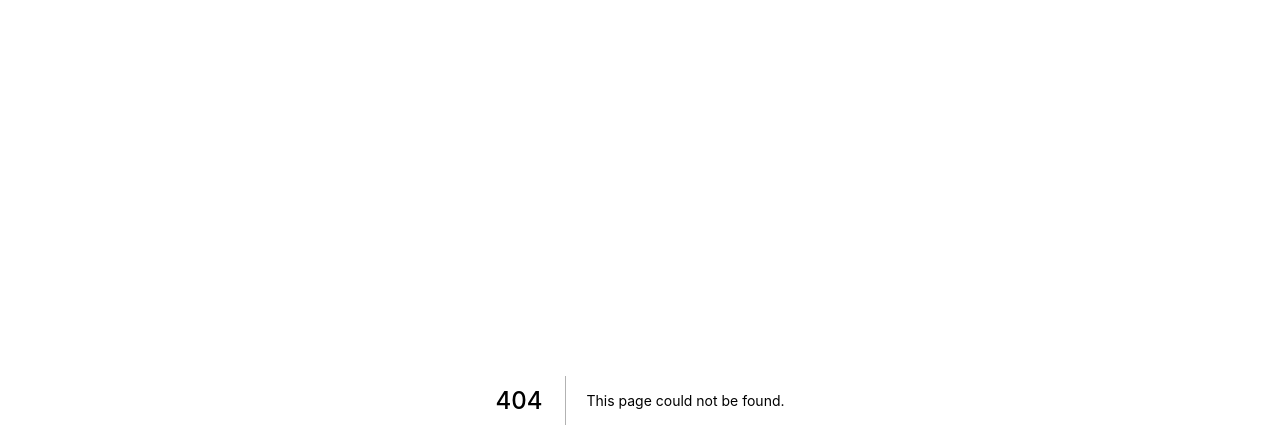
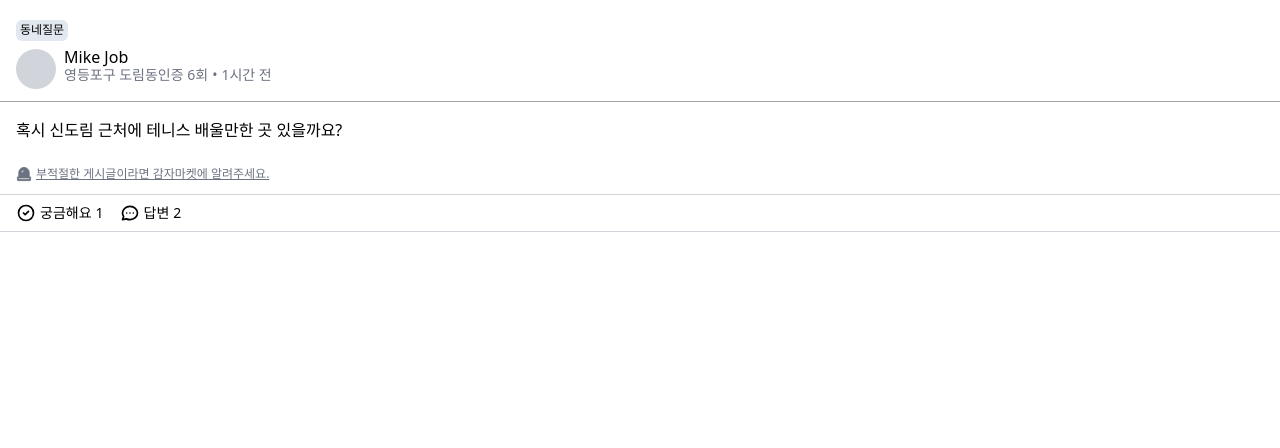
Before and after one commit to rnrudxo2872/market-c, a Next.js app: page /community/1 in a window 1280 px wide. Before the commit this address had no page. Shown: the top 448 px of the page. Built offline with nearby package versions, Linux system fonts and the light colour scheme.

Commit message:
community - padding 수정 및 detail 페이지 작성 중

```diff
--- /dev/null
+++ b/pages/community/[id].tsx
@@ -0,0 +1,94 @@
+import { NextPage } from "next";
+import Link from "next/link";
+
+const CommunityPostDetail: NextPage = () => {
+  return (
+    <div className="pt-5">
+      <section className="flex flex-col">
+        <div className="flex mb-2 px-4">
+          <span className="bg-slate-200 px-1 py-[0.15rem] rounded-md text-xs">
+            동네질문
+          </span>
+        </div>
+        <div>
+          <div className="flex gap-2 border-b border-stone-400 pb-3 px-4">
+            <div className="w-10 h-10 rounded-full bg-gray-300" />
+            <div className="flex flex-col leading-none">
+              <span>Mike Job</span>
+              <div className="flex gap-1 text-sm text-gray-500">
+                <div>
+                  <span>영등포구 도림동</span>
+                  <span>인증 {6}회</span>
+                </div>
+                <span>•</span>
+                <div>
+                  <span>1시간 전</span>
+                </div>
+              </div>
+            </div>
+          </div>
+        </div>
+      </section>
+      <article className="p-4 space-y-6 border-b border-gray-300 pb-3">
+        <section>
+          <p>혹시 신도림 근처에 테니스 배울만한 곳 있을까요?</p>
+        </section>
+        <section className="flex items-center gap-1 text-xs text-gray-500 fill-gray-500">
+          <svg
+            viewBox="0 0 24 24"
+            xmlns="http://www.w3.org/2000/svg"
+            stroke="currentColor"
+            className="w-4 h-4"
+          >
+            <g data-name="Layer 2" id="Layer_2">
+              <path d="M21,16H20V10A8,8,0,0,0,4,10v6H3a1,1,0,0,0-1,1v4a1,1,0,0,0,1,1H21a1,1,0,0,0,1-1V17A1,1,0,0,0,21,16ZM12,6V8a2,2,0,0,0-2,2H8A4,4,0,0,1,12,6Zm8,14H4V18H20Z" />
+            </g>
+          </svg>
+          <span className="underline">
+            부적절한 게시글이라면 감자마켓에 알려주세요.
+          </span>
+        </section>
+      </article>
+      <section className="flex gap-4 items-center px-4 border-b border-gray-300">
+        <div className="flex gap-1 items-center py-2">
+          <svg
+            className="w-5 h-5"
+            fill="none"
+            stroke="currentColor"
+            viewBox="0 0 24 24"
+            xmlns="http://www.w3.org/2000/svg"
+          >
+            <path
+              strokeLinecap="round"
+              strokeLinejoin="round"
+              strokeWidth="2"
+              d="M9 12l2 2 4-4m6 2a9 9 0 11-18 0 9 9 0 0118 0z"
+            ></path>
+          </svg>
+          <span className="text-sm">궁금해요</span>
+          <span className="text-sm">{1}</span>
+        </div>
+        <div className="flex gap-1 items-center">
+          <svg
+            className="w-5 h-5"
+            fill="none"
+            stroke="currentColor"
+            viewBox="0 0 24 24"
+            xmlns="http://www.w3.org/2000/svg"
+          >
+            <path
+              strokeLinecap="round"
+              strokeLinejoin="round"
+              strokeWidth="2"
+              d="M8 12h.01M12 12h.01M16 12h.01M21 12c0 4.418-4.03 8-9 8a9.863 9.863 0 01-4.255-.949L3 20l1.395-3.72C3.512 15.042 3 13.574 3 12c0-4.418 4.03-8 9-8s9 3.582 9 8z"
+            ></path>
+          </svg>
+          <span className="text-sm">답변</span>
+          <span className="text-sm">{2}</span>
+        </div>
+      </section>
+    </div>
+  );
+};
+
+export default CommunityPostDetail;
--- a/pages/community/index.tsx
+++ b/pages/community/index.tsx
@@ -8,13 +8,13 @@ const Community: NextPage = () => {
           key={index}
           className="flex flex-col border-b-4 border-gray-300 pt-4"
         >
-          <section className="px-4 border-b border-gray-300 pb-2">
-            <div className="flex mb-2">
+          <section className="border-b border-gray-300 pb-2">
+            <div className="flex mb-2 px-4">
               <span className="bg-slate-200 px-1 py-[0.15rem] rounded-md text-xs">
                 동네질문
               </span>
             </div>
-            <div className="mb-6 flex gap-x-1">
+            <div className="mb-6 flex gap-x-1 px-4">
               <span className="tracking-widest text-amber-600 text-opacity-80">
                 Q.
               </span>
@@ -23,7 +23,7 @@ const Community: NextPage = () => {
                 아시나요?ㅠㅜㅜ 다른맛 궁금해여
               </span>
             </div>
-            <div className="flex justify-between">
+            <div className="flex justify-between px-4">
               <div className="flex gap-1 text-sm text-gray-500">
                 <span>쿼카조아</span>
                 <span>•</span>
```
